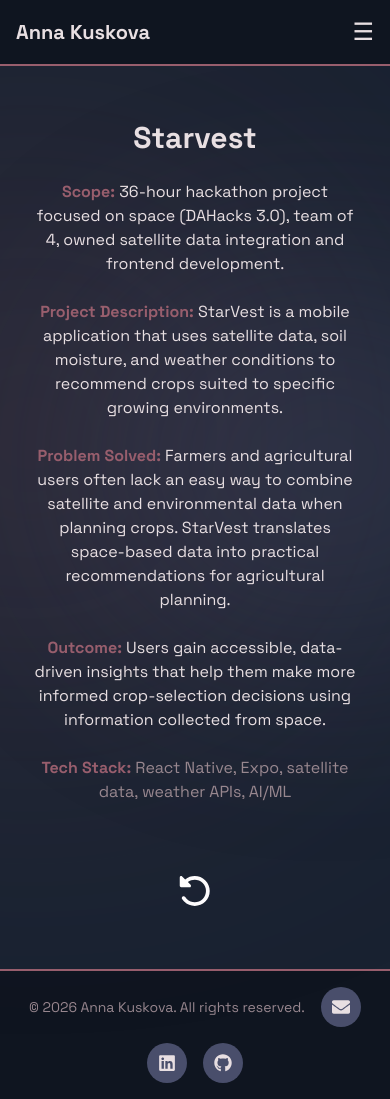
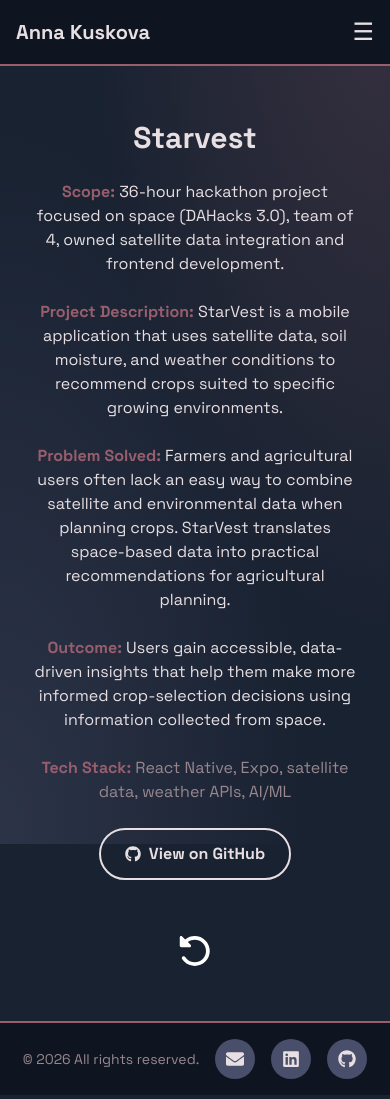
Before and after one commit to akuskova/Portfolio, a React (Vite) app in the folder frontend/: page /projects/starvest in a window 390 px wide. Built offline with nearby package versions, Linux system fonts and the light colour scheme.

Commit message:
Fixed slow ios issue, added github buttons to project pages, added a tech stack to the cards

```diff
--- a/frontend/index.html
+++ b/frontend/index.html
@@ -2,12 +2,26 @@
 <html lang="en">
   <head>
     <style>
-      html, body, #root {
+      html {
+      background: #192231;
+      min-height: 100%;
+      margin: 0;
+    }
+      body, #root {
+        background: transparent;
         min-height: 100%;
         margin: 0;
-        background: #192231;
         color: #e8dfe2;
       }
+      @media (max-width: 767px) {
+      body {
+        background:
+          radial-gradient(ellipse at top right, rgba(152, 94, 109, 0.25), transparent 55%),
+          radial-gradient(ellipse at bottom left, rgba(73, 78, 107, 0.4), transparent 55%),
+          #192231;
+        background-attachment: fixed;
+      }
+  }
     </style>
     <meta charset="UTF-8" />
     <link rel="icon" type="image/png" href="/assets/favicon-32.png" />
--- a/frontend/src/components/Card.tsx
+++ b/frontend/src/components/Card.tsx
@@ -5,9 +5,10 @@ interface ProjectCardProps {
   description: string
   to: string
   image?: string
+  tech?: string[]
 }
 
-export default function Card({ title, description, to, image }: ProjectCardProps) {
+export default function Card({ title, description, to, image, tech }: ProjectCardProps) {
   return (
     <Link to={to} className="block bg-stormy hover:bg-storm-light border border-stormy hover:border-sunset rounded-xl overflow-hidden text-left transition">
       {image && (
@@ -20,6 +21,17 @@ export default function Card({ title, description, to, image }: ProjectCardProps
       <div className="p-4 md:p-6">
         <h2 className="text-xl md:text-2xl font-bold text-moonlight mb-2">{title}</h2>
         <p className="text-sm md:text-base text-moonlight/80">{description}</p>
+        {tech && tech.length > 0 && (
+          <div className="flex flex-wrap gap-2 mt-2">
+            {tech.map((t) => (
+              <span
+                key={t}
+                className="text-xs font-mono bg-evening text-moonlight px-2 py-1 rounded-md border border-storm-light">
+                {t}
+              </span>
+            ))}
+          </div>
+        )}
       </div>
     </Link>
   )
--- a/frontend/src/components/Footer.tsx
+++ b/frontend/src/components/Footer.tsx
@@ -11,12 +11,14 @@ export default function Footer() {
 
   return (
     <footer
-      className={`${
-        isProjectDetail ? "" : "md:fixed md:bottom-0 md:left-0 md:w-full md:z-40"
+      className={`relative z-10 ${
+        isProjectDetail
+          ? ""
+          : "md:fixed md:bottom-0 md:left-0 md:w-full md:z-40"
       } bg-midnight text-cloud border-t-2 border-sunset py-4 px-4`}
     >
       <div className="flex flex-row items-center justify-center gap-4 flex-wrap">
-        <p className="text-sm">&copy; 2026 Anna Kuskova. All rights reserved.</p>
+        <p className="text-sm">&copy; 2026 All rights reserved.</p>
 
         <a
           href="mailto:anna.kuskova@email.com"
--- a/frontend/src/components/NightSky.tsx
+++ b/frontend/src/components/NightSky.tsx
@@ -19,26 +19,41 @@ export default function NightSky({
   children,
   className = '',
   stars = true,
-  aurora = true,
-}: NightSkyProps) {
+  aurora = true,}:
+  NightSkyProps) {
+
   return (
     <div className={`relative overflow-hidden ${className}`}>
 
+      {/* Mobile: static gradient, sometimes doesnt work with ios */}
+      <div
+        className="fixed inset-0 bottom-0 md:hidden pointer-events-none z-0"
+        style={{
+          top: '-5rem',
+          background:
+            'radial-gradient(ellipse at top right, rgba(152, 94, 109, 0.25), transparent 55%), ' +
+            'radial-gradient(ellipse at bottom left, rgba(73, 78, 107, 0.4), transparent 55%), ' +
+            '#192231',
+        }}
+      />
+
+      {/* Desktop: aura blobs */}
       {aurora && (
-        <div className="fixed inset-0 pointer-events-none z-0">
+        <div className="hidden md:block fixed inset-0 pointer-events-none z-0">
           <div
-            className="absolute top-1/4 right-1/4 w-150 h-125 bg-sunset opacity-20 blur-[140px] rounded-full"
+            className="absolute top-1/4 right-1/4 w-[600px] h-[500px] bg-sunset opacity-20 blur-[140px] rounded-full"
             style={{ animation: 'drift-1 14s ease-in-out infinite' }}
           />
           <div
-            className="absolute bottom-1/4 left-1/4 w-125 h-100 bg-stormy opacity-30 blur-[120px] rounded-full"
+            className="absolute bottom-1/4 left-1/4 w-[500px] h-[400px] bg-stormy opacity-30 blur-[120px] rounded-full"
             style={{ animation: 'drift-2 18s ease-in-out infinite' }}
           />
         </div>
       )}
 
+      {/* Desktop: twinkling stars */}
       {stars && (
-        <div className="absolute inset-0 pointer-events-none z-0">
+        <div className="hidden md:block fixed inset-0 pointer-events-none z-0">
           {STARS.map((star, i) => (
             <div
               key={i}
@@ -55,9 +70,8 @@ export default function NightSky({
         </div>
       )}
 
-      <div className="relative z-10">
-        {children}
-      </div>
+      {/* Content on top */}
+      <div className="relative z-10">{children}</div>
     </div>
   );
 }
--- a/frontend/src/components/ProjectLayout.tsx
+++ b/frontend/src/components/ProjectLayout.tsx
@@ -7,7 +7,10 @@ export default function ProjectLayout() {
   return (
     <div className="flex flex-col gap-4 items-center">
         <Outlet />
-        <Link to="/projects" className=" inline-block mt-6 mb-15">
+        <Link
+        to="/projects"
+        className="relative z-10 inline-block mt-2 mb-13"
+      >
             <FontAwesomeIcon icon={faRotateLeft} className="text-3xl text-white" />
         </Link>
     </div>
--- a/frontend/src/hooks/useLockScroll.tsx
+++ b/frontend/src/hooks/useLockScroll.tsx
@@ -8,12 +8,12 @@ export function useLockScroll() {
       document.body.style.overflow = mql.matches ? 'hidden' : '';
     };
 
-    apply();                              // set initial state
-    mql.addEventListener('change', apply); // update if user resizes
+    apply();
+    mql.addEventListener('change', apply);
 
     return () => {
       mql.removeEventListener('change', apply);
-      document.body.style.overflow = '';   // always restore on unmount
+      document.body.style.overflow = '';
     };
   }, []);
 }
--- a/frontend/src/pages/Browzen.tsx
+++ b/frontend/src/pages/Browzen.tsx
@@ -1,4 +1,5 @@
 import NightSky from "../components/NightSky";
+import { FaGithub } from "react-icons/fa";
 
 export default function Browzen() {
   return (
@@ -25,6 +26,13 @@ export default function Browzen() {
         <p className="text-base md:text-xl max-w-2xl text-cloud animate-[fadeInUp_0.6s_ease-out_0.45s_backwards]">
           <span className="font-bold text-sunset">Tech Stack:</span> Python, FastAPI, Playwright, browser-use, React, WebSockets
         </p>
+        <a href="https://github.com/sneha-byte/VenusHacks2026"
+        target="_blank"
+        rel="noopener noreferrer"
+        className="inline-flex items-center gap-2 border-2 border-moonlight text-moonlight font-bold px-6 py-3 rounded-full hover:border-sunset hover:text-sunset transition animate-[fadeInUp_0.6s_ease-out_0.55s_backwards]">
+        <FaGithub />
+        View on GitHub
+        </a>
       </div>
     </NightSky>
   );
--- a/frontend/src/pages/DHA.tsx
+++ b/frontend/src/pages/DHA.tsx
@@ -27,6 +27,12 @@ export default function DHA() {
         <p className="text-xl max-w-2xl text-cloud animate-[fadeInUp_0.6s_ease-out_0.45s_backwards]">
           <span className="font-bold text-sunset">Tech Stack:</span> Squarespace, Storepoint, Mapbox, HTML/CSS, JavaScript
         </p>
+        <a href="https://visithamiltonmt.org"
+        target="_blank"
+        rel="noopener noreferrer"
+        className="inline-flex items-center gap-2 border-2 border-moonlight text-moonlight font-bold px-6 py-3 rounded-full hover:border-sunset hover:text-sunset transition animate-[fadeInUp_0.6s_ease-out_0.55s_backwards]">
+        View the Website
+        </a>
       </div>
     </NightSky>
   );
--- a/frontend/src/pages/Home.tsx
+++ b/frontend/src/pages/Home.tsx
@@ -1,4 +1,4 @@
-import { Link } from 'react-router-dom'
+import { Link } from 'react-router-dom';
 import { useLockScroll } from '../hooks/useLockScroll';
 import NightSky from '../components/NightSky';
 
--- a/frontend/src/pages/SearchEngine.tsx
+++ b/frontend/src/pages/SearchEngine.tsx
@@ -1,4 +1,5 @@
 import NightSky from "../components/NightSky";
+import { FaGithub } from "react-icons/fa";
 
 export default function SearchEngine() {
   return (
@@ -25,6 +26,13 @@ export default function SearchEngine() {
         <p className="text-base md:text-xl max-w-2xl text-cloud animate-[fadeInUp_0.6s_ease-out_0.45s_backwards]">
           <span className="font-bold text-sunset">Tech Stack:</span> Python, BeautifulSoup, NLTK, FastAPI, JSONL, seek-based I/O
         </p>
+        <a href="https://github.com/CS121-UCI-2026/cs121-search-engine"
+        target="_blank"
+        rel="noopener noreferrer"
+        className="inline-flex items-center gap-2 border-2 border-moonlight text-moonlight font-bold px-6 py-3 rounded-full hover:border-sunset hover:text-sunset transition animate-[fadeInUp_0.6s_ease-out_0.55s_backwards]">
+        <FaGithub />
+        View on GitHub
+        </a>
       </div>
     </NightSky>
   );
--- a/frontend/src/pages/Starvest.tsx
+++ b/frontend/src/pages/Starvest.tsx
@@ -1,4 +1,5 @@
-import NightSky from "../components/NightSky"
+import NightSky from "../components/NightSky";
+import { FaGithub } from "react-icons/fa";
 
 export default function Starvest() {
   return (
@@ -25,6 +26,13 @@ export default function Starvest() {
           <p className="text-base md:text-xl max-w-2xl text-cloud animate-[fadeInUp_0.6s_ease-out_0.45s_backwards]">
             <span className="font-bold text-sunset">Tech Stack:</span> React Native, Expo, satellite data, weather APIs, AI/ML
           </p>
+        <a href="https://github.com/sabaflz/ByteByteByte"
+        target="_blank"
+        rel="noopener noreferrer"
+        className="inline-flex items-center gap-2 border-2 border-moonlight text-moonlight font-bold px-6 py-3 rounded-full hover:border-sunset hover:text-sunset transition animate-[fadeInUp_0.6s_ease-out_0.55s_backwards]">
+        <FaGithub />
+        View on GitHub
+        </a>
       </div>
     </NightSky>
   );
```
Also changed, not shown: frontend/src/pages/Projects.tsx (+6 -6 lines), 1 other file (tests, documents, lock files or other folders).
